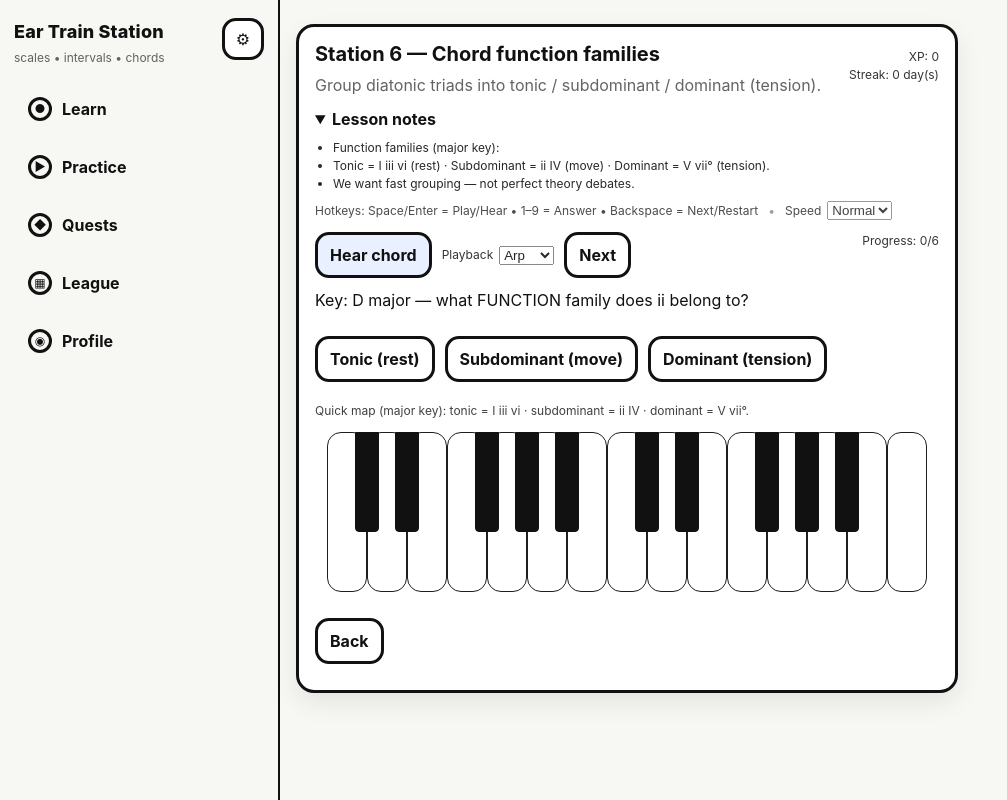
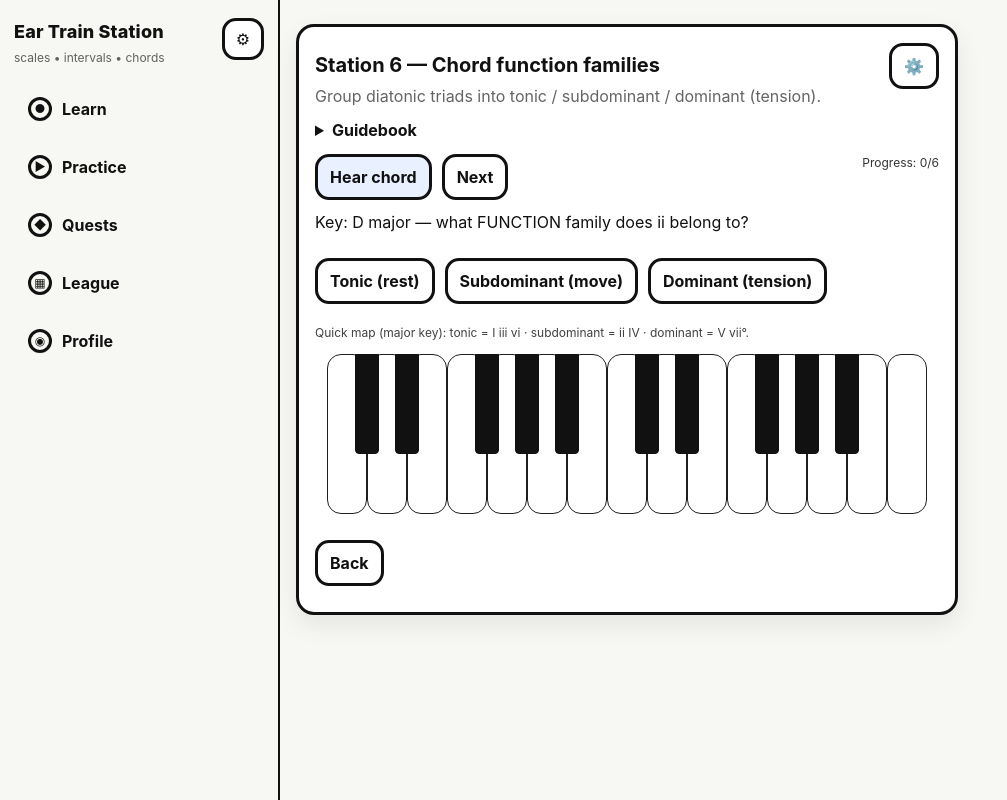
Before and after one commit to wpwcbc/ear-train-station, a React (Vite) app: page /lesson/S6_FUNCTIONS in a window 1280 px wide. Shown: the whole page, without its empty margins (0-1007 px from the left). Built offline with nearby package versions, Linux system fonts and the light colour scheme.

Commit message:
Polish station UI: hide settings/meta behind gear

```diff
--- a/src/buildInfo.ts
+++ b/src/buildInfo.ts
@@ -1,6 +1,6 @@
 // AUTO-GENERATED by scripts/gen-build-info.mjs
 export const BUILD_INFO = {
-  commit: "8ea552f",
-  committedAt: "2026-02-05T21:04:11+08:00",
-  builtAt: "2026-02-05T13:04:15.357Z",
+  commit: "6f90b3f",
+  committedAt: "2026-02-05T21:04:15+08:00",
+  builtAt: "2026-02-05T14:06:03.479Z",
 } as const;
--- a/src/pages/StationPage.tsx
+++ b/src/pages/StationPage.tsx
@@ -7,13 +7,14 @@ import { bumpStationCompleted } from '../lib/quests';
 import { STATIONS, nextStationId, isStationUnlocked } from '../lib/stations';
 import { sectionStationsByExamId } from '../lib/sectionStations';
 import { stationCopy } from '../lib/stationCopy';
-import { loadSettings, saveSettings } from '../lib/settings';
-import { promptSpeedFactors, promptSpeedLabel } from '../lib/promptTiming';
+import { loadSettings } from '../lib/settings';
+import { promptSpeedFactors } from '../lib/promptTiming';
 import { PianoKeyboard } from '../components/PianoKeyboard';
 import { StaffNote } from '../components/StaffNote';
 import { TestHeader } from '../components/TestHeader';
 import { ChoiceGrid } from '../components/ChoiceGrid';
 import { HintOverlay, InfoCardPager, TTTRunner } from '../components/ttt';
+import { ConfigDrawer } from '../components/ConfigDrawer';
 import { useHotkeys } from '../lib/hooks/useHotkeys';
 import { piano } from '../audio/piano';
 import { playIntervalPrompt, playNoteSequence, playRootThenChordPrompt, playTonicTargetPrompt } from '../audio/prompts';
@@ -54,6 +55,7 @@ export function StationPage({ progress, setProgress }: { progress: Progress; set
   useEffect(() => {
     function bump() {
       setNow(Date.now());
+      setSettings(loadSettings());
     }
     window.addEventListener('focus', bump);
     window.addEventListener('storage', bump);
@@ -71,6 +73,7 @@ export function StationPage({ progress, setProgress }: { progress: Progress; set
   const [practice, setPractice] = useState(false);
 
   const [settings, setSettings] = useState(() => loadSettings());
+  const [configOpen, setConfigOpen] = useState(false);
   const chordMode = settings.chordPlayback;
   const speed = settings.promptSpeed;
   const timing = useMemo(() => promptSpeedFactors(speed), [speed]);
@@ -114,7 +117,6 @@ export function StationPage({ progress, setProgress }: { progress: Progress; set
   const [result, setResult] = useState<'idle' | 'correct' | 'wrong'>('idle');
   // Duolingo-ish “combo” streak for lessons: keep a run of correct answers.
   const [combo, setCombo] = useState(0);
-  const [lastComboBonus, setLastComboBonus] = useState(0);
   const [highlighted, setHighlighted] = useState<Record<number, 'correct' | 'wrong' | 'active'>>({});
 
   const HEARTS = 3;
@@ -487,7 +489,6 @@ export function StationPage({ progress, setProgress }: { progress: Progress; set
       bonus = nextCombo >= 3 ? 1 : 0;
       setCombo(nextCombo);
     }
-    setLastComboBonus(bonus);
 
     let p2 = applyStudyReward(progress, xpGain + bonus);
 
@@ -552,7 +553,6 @@ export function StationPage({ progress, setProgress }: { progress: Progress; set
 
     if (!ok) {
       setCombo(0);
-      setLastComboBonus(0);
       return;
     }
 
@@ -569,7 +569,6 @@ export function StationPage({ progress, setProgress }: { progress: Progress; set
 
     if (!ok) {
       setCombo(0);
-      setLastComboBonus(0);
       return;
     }
 
@@ -595,7 +594,6 @@ export function StationPage({ progress, setProgress }: { progress: Progress; set
 
     if (!ok) {
       setCombo(0);
-      setLastComboBonus(0);
       addMistake({ kind: 'noteName', sourceStationId: id, midi: noteQ.midi });
       return;
     }
@@ -660,7 +658,6 @@ export function StationPage({ progress, setProgress }: { progress: Progress; set
 
     if (!ok) {
       setCombo(0);
-      setLastComboBonus(0);
       addMistake({ kind: 'noteName', sourceStationId: id, midi: s1bQ.midi });
       return;
     }
@@ -748,7 +745,6 @@ export function StationPage({ progress, setProgress }: { progress: Progress; set
 
     if (!ok) {
       setCombo(0);
-      setLastComboBonus(0);
       addMistake({ kind: 'noteName', sourceStationId: id, midi: s1cQ.midi });
       return;
     }
@@ -837,7 +833,6 @@ export function StationPage({ progress, setProgress }: { progress: Progress; set
 
     if (!ok) {
       setCombo(0);
-      setLastComboBonus(0);
       return;
     }
 
@@ -861,7 +856,6 @@ export function StationPage({ progress, setProgress }: { progress: Progress; set
 
     if (!ok) {
       setCombo(0);
-      setLastComboBonus(0);
       setHighlighted({ [s2Q.targetMidi]: 'correct' });
       addMistake({
         kind: 'majorScaleDegree',
@@ -964,7 +958,6 @@ export function StationPage({ progress, setProgress }: { progress: Progress; set
 
     if (!ok) {
       setCombo(0);
-      setLastComboBonus(0);
       addMistake({ kind: 'scaleDegreeName', sourceStationId: id, key: degreeQ.key, degree: degreeQ.degree });
       return;
     }
@@ -989,7 +982,6 @@ export function StationPage({ progress, setProgress }: { progress: Progress; set
 
     if (!ok) {
       setCombo(0);
-      setLastComboBonus(0);
       addMistake({
         kind: 'intervalLabel',
         sourceStationId: id,
@@ -1715,7 +1707,6 @@ export function StationPage({ progress, setProgress }: { progress: Progress; set
 
     if (!ok) {
       setCombo(0);
-      setLastComboBonus(0);
       addMistake({ kind: 'triadQuality', sourceStationId: id, rootMidi: triadQ.rootMidi, quality: triadQ.quality });
       setHighlighted({
         ...correctHi,
@@ -1740,7 +1731,6 @@ export function StationPage({ progress, setProgress }: { progress: Progress; set
 
     if (!ok) {
       setCombo(0);
-      setLastComboBonus(0);
       // Feed spaced review: diatonic triad quality is reviewable as a triad-quality item.
       addMistake({ kind: 'triadQuality', sourceStationId: id, rootMidi: diatonicQ.chordMidis[0], quality: diatonicQ.quality });
       setHighlighted(correctHi);
@@ -1769,7 +1759,6 @@ export function StationPage({ progress, setProgress }: { progress: Progress; set
 
     if (!ok) {
       setCombo(0);
-      setLastComboBonus(0);
       addMistake({ kind: 'functionFamily', sourceStationId: id, key: funcQ.key, degree: funcQ.degree, tonicMidi: funcQ.tonicMidi });
       setHighlighted(correctHi);
       return;
@@ -1987,21 +1976,29 @@ export function StationPage({ progress, setProgress }: { progress: Progress; set
           <h1 className="title">{station.title}</h1>
           <p className="sub">{station.blurb}</p>
         </div>
-        <div style={{ textAlign: 'right', fontSize: 12, opacity: 0.85 }}>
-          <div>XP: {progress.xp}</div>
-          <div>Streak: {progress.streakDays} day(s)</div>
+        <div style={{ display: 'flex', alignItems: 'center', gap: 10 }}>
           {stationMistakeCount > 0 ? (
-            <div style={{ marginTop: 6 }}>
-              <Link
-                to={`/review?station=${id}`}
-                style={{ color: 'inherit', textDecoration: 'underline', textUnderlineOffset: 2, opacity: stationMistakeDue > 0 ? 1 : 0.85 }}
-              >
-                Review: {stationMistakeDue > 0 ? `${stationMistakeDue} due` : `${stationMistakeCount} total`}
-              </Link>
-            </div>
+            <Link
+              to={`/review?station=${id}`}
+              className={stationMistakeDue > 0 ? 'linkBtn primaryLink' : 'linkBtn'}
+              style={{ fontSize: 12, padding: '6px 10px' }}
+            >
+              Review{stationMistakeDue > 0 ? ` (${stationMistakeDue} due)` : ` (${stationMistakeCount})`}
+            </Link>
           ) : null}
+          <button className="ghost" onClick={() => setConfigOpen(true)} aria-label="Open settings">
+            ⚙️
+          </button>
         </div>
       </div>
+
+      <ConfigDrawer
+        open={configOpen}
+        onClose={() => {
+          setConfigOpen(false);
+          setSettings(loadSettings());
+        }}
+      />
 
       {done ? (
         <div
@@ -2034,8 +2031,8 @@ export function StationPage({ progress, setProgress }: { progress: Progress; set
       ) : null}
 
       {copy ? (
-        <details style={{ marginTop: 10 }} open>
-          <summary style={{ cursor: 'pointer', fontWeight: 700 }}>Lesson notes</summary>
+        <details style={{ marginTop: 10 }}>
+          <summary style={{ cursor: 'pointer', fontWeight: 700 }}>Guidebook</summary>
           <div style={{ marginTop: 8, fontSize: 12, opacity: 0.9, lineHeight: 1.5 }}>
             <ul style={{ margin: 0, paddingLeft: 18 }}>
               {copy.primer.map((t, i) => (
@@ -2057,34 +2054,6 @@ export function StationPage({ progress, setProgress }: { progress: Progress; set
         </details>
       ) : null}
 
-      <div style={{ marginTop: 8, fontSize: 12, opacity: 0.75, display: 'flex', gap: 10, flexWrap: 'wrap', alignItems: 'center' }}>
-        <span>Hotkeys: Space/Enter = Play/Hear • 1–9 = Answer • Backspace = Next/Restart</span>
-        <span style={{ opacity: 0.55 }}>•</span>
-        <label style={{ display: 'inline-flex', gap: 6, alignItems: 'center' }}>
-          <span>Speed</span>
-          <select
-            value={speed}
-            onChange={(e) => {
-              const v = e.target.value === 'slow' ? 'slow' : e.target.value === 'fast' ? 'fast' : 'normal';
-              const next = { ...settings, promptSpeed: v } as typeof settings;
-              setSettings(next);
-              saveSettings(next);
-            }}
-          >
-            {(['slow', 'normal', 'fast'] as const).map((s) => (
-              <option key={s} value={s}>
-                {promptSpeedLabel(s)}
-              </option>
-            ))}
-          </select>
-        </label>
-        {station?.kind === 'lesson' && combo >= 2 ? (
-          <span style={{ opacity: 0.9 }}>
-            Combo: x{combo}
-            {lastComboBonus > 0 ? <span style={{ opacity: 0.95 }}> (+{lastComboBonus} XP)</span> : null}
-          </span>
-        ) : null}
-      </div>
 
       {!done || practice ? (
         id === 'S1_NOTES' ? (
@@ -2826,21 +2795,7 @@ Context (sharp vs flat) depends on the key — we’ll cover that later. For now
             <button className="secondary" onClick={() => piano.playMidi(triadQ.rootMidi, { durationSec: dur(0.8), velocity: 0.9 })}>
               Root
             </button>
-            <label style={{ display: 'inline-flex', gap: 6, alignItems: 'center', fontSize: 12, opacity: 0.85 }}>
-              <span>Playback</span>
-              <select
-                value={chordMode}
-                onChange={(e) => {
-                  const v = e.target.value === 'block' ? 'block' : 'arp';
-                  const next = { ...settings, chordPlayback: v } as typeof settings;
-                  setSettings(next);
-                  saveSettings(next);
-                }}
-              >
-                <option value="arp">Arp</option>
-                <option value="block">Block</option>
-              </select>
-            </label>
+
             <button className="ghost" onClick={next}>Next</button>
             <div style={{ marginLeft: 'auto', fontSize: 12, opacity: 0.85 }}>
               Progress: {Math.min(s4Correct, S4_GOAL)}/{S4_GOAL}
@@ -2870,24 +2825,7 @@ Context (sharp vs flat) depends on the key — we’ll cover that later. For now
             playLabel="Hear chord"
             onPlay={playPromptT5}
             onRestart={resetT5}
-            leftExtras={
-              <label style={{ display: 'inline-flex', gap: 6, alignItems: 'center', fontSize: 12, opacity: 0.85 }}>
-                <span>Playback</span>
-                <select
-                  value={chordMode}
-                  onChange={(e) => {
-                    const v = e.target.value === 'block' ? 'block' : 'arp';
-                    const next = { ...settings, chordPlayback: v } as typeof settings;
-                    setSettings(next);
-                    saveSettings(next);
-                  }}
-                >
-                  <option value="arp">Arp</option>
-                  <option value="block">Block</option>
-                </select>
-              </label>
-            }
-            reviewHref={(t5Index >= T5_TOTAL || t5Wrong >= HEARTS) && stationMistakeCount > 0 ? `/review?station=${id}` : undefined}
+reviewHref={(t5Index >= T5_TOTAL || t5Wrong >= HEARTS) && stationMistakeCount > 0 ? `/review?station=${id}` : undefined}
             reviewLabel={`Review mistakes (${stationMistakeCount})`}
             rightStatus={`Q: ${Math.min(t5Index + 1, T5_TOTAL)}/${T5_TOTAL} · Correct: ${t5Correct}/${T5_TOTAL} (need ${T5_PASS}) · Lives: ${Math.max(0, HEARTS - t5Wrong)}/${HEARTS}`}
           />
@@ -2916,21 +2854,7 @@ Context (sharp vs flat) depends on the key — we’ll cover that later. For now
         <>
           <div className="row">
             <button className="primary" onClick={playPromptS5}>Hear triad</button>
-            <label style={{ display: 'inline-flex', gap: 6, alignItems: 'center', fontSize: 12, opacity: 0.85 }}>
-              <span>Playback</span>
-              <select
-                value={chordMode}
-                onChange={(e) => {
-                  const v = e.target.value === 'block' ? 'block' : 'arp';
-                  const next = { ...settings, chordPlayback: v } as typeof settings;
-                  setSettings(next);
-                  saveSettings(next);
-                }}
-              >
-                <option value="arp">Arp</option>
-                <option value="block">Block</option>
-              </select>
-            </label>
+
             <button className="ghost" onClick={next}>Next</button>
             <div style={{ marginLeft: 'auto', fontSize: 12, opacity: 0.85 }}>
               Progress: {Math.min(s5Correct, S5_GOAL)}/{S5_GOAL}
@@ -2964,24 +2888,7 @@ Context (sharp vs flat) depends on the key — we’ll cover that later. For now
             playLabel="Hear triad"
             onPlay={playPromptT6}
             onRestart={resetT6}
-            leftExtras={
-              <label style={{ display: 'inline-flex', gap: 6, alignItems: 'center', fontSize: 12, opacity: 0.85 }}>
-                <span>Playback</span>
-                <select
-                  value={chordMode}
-                  onChange={(e) => {
-                    const v = e.target.value === 'block' ? 'block' : 'arp';
-                    const next = { ...settings, chordPlayback: v } as typeof settings;
-                    setSettings(next);
-                    saveSettings(next);
-                  }}
-                >
-                  <option value="arp">Arp</option>
-                  <option value="block">Block</option>
-                </select>
-              </label>
-            }
-            reviewHref={(t6Index >= T6_TOTAL || t6Wrong >= HEARTS) && stationMistakeCount > 0 ? `/review?station=${id}` : undefined}
+reviewHref={(t6Index >= T6_TOTAL || t6Wrong >= HEARTS) && stationMistakeCount > 0 ? `/review?station=${id}` : undefined}
             reviewLabel={`Review mistakes (${stationMistakeCount})`}
             rightStatus={`Q: ${Math.min(t6Index + 1, T6_TOTAL)}/${T6_TOTAL} · Correct: ${t6Correct}/${T6_TOTAL} (need ${T6_PASS}) · Lives: ${Math.max(0, HEARTS - t6Wrong)}/${HEARTS}`}
           />
@@ -3014,21 +2921,7 @@ Context (sharp vs flat) depends on the key — we’ll cover that later. For now
         <>
           <div className="row">
             <button className="primary" onClick={playPromptS6}>Hear chord</button>
-            <label style={{ display: 'inline-flex', gap: 6, alignItems: 'center', fontSize: 12, opacity: 0.85 }}>
-              <span>Playback</span>
-              <select
-                value={chordMode}
-                onChange={(e) => {
-                  const v = e.target.value === 'block' ? 'block' : 'arp';
-                  const next = { ...settings, chordPlayback: v } as typeof settings;
-                  setSettings(next);
-                  saveSettings(next);
-                }}
-              >
-                <option value="arp">Arp</option>
-                <option value="block">Block</option>
-              </select>
-            </label>
+
             <button className="ghost" onClick={next}>Next</button>
             <div style={{ marginLeft: 'auto', fontSize: 12, opacity: 0.85 }}>
               Progress: {Math.min(s6Correct, S6_GOAL)}/{S6_GOAL}
@@ -3062,24 +2955,7 @@ Context (sharp vs flat) depends on the key — we’ll cover that later. For now
             playLabel="Hear chord"
             onPlay={playPromptT7}
             onRestart={resetT7}
-            leftExtras={
-              <label style={{ display: 'inline-flex', gap: 6, alignItems: 'center', fontSize: 12, opacity: 0.85 }}>
-                <span>Playback</span>
-                <select
-                  value={chordMode}
-                  onChange={(e) => {
-                    const v = e.target.value === 'block' ? 'block' : 'arp';
-                    const next = { ...settings, chordPlayback: v } as typeof settings;
-                    setSettings(next);
-                    saveSettings(next);
-                  }}
-                >
-                  <option value="arp">Arp</option>
-                  <option value="block">Block</option>
-                </select>
-              </label>
-            }
-            reviewHref={(t7Index >= T7_TOTAL || t7Wrong >= HEARTS) && stationMistakeCount > 0 ? `/review?station=${id}` : undefined}
+reviewHref={(t7Index >= T7_TOTAL || t7Wrong >= HEARTS) && stationMistakeCount > 0 ? `/review?station=${id}` : undefined}
             reviewLabel={`Review mistakes (${stationMistakeCount})`}
             rightStatus={`Q: ${Math.min(t7Index + 1, T7_TOTAL)}/${T7_TOTAL} · Correct: ${t7Correct}/${T7_TOTAL} (need ${T7_PASS}) · Lives: ${Math.max(0, HEARTS - t7Wrong)}/${HEARTS}`}
           />
```
